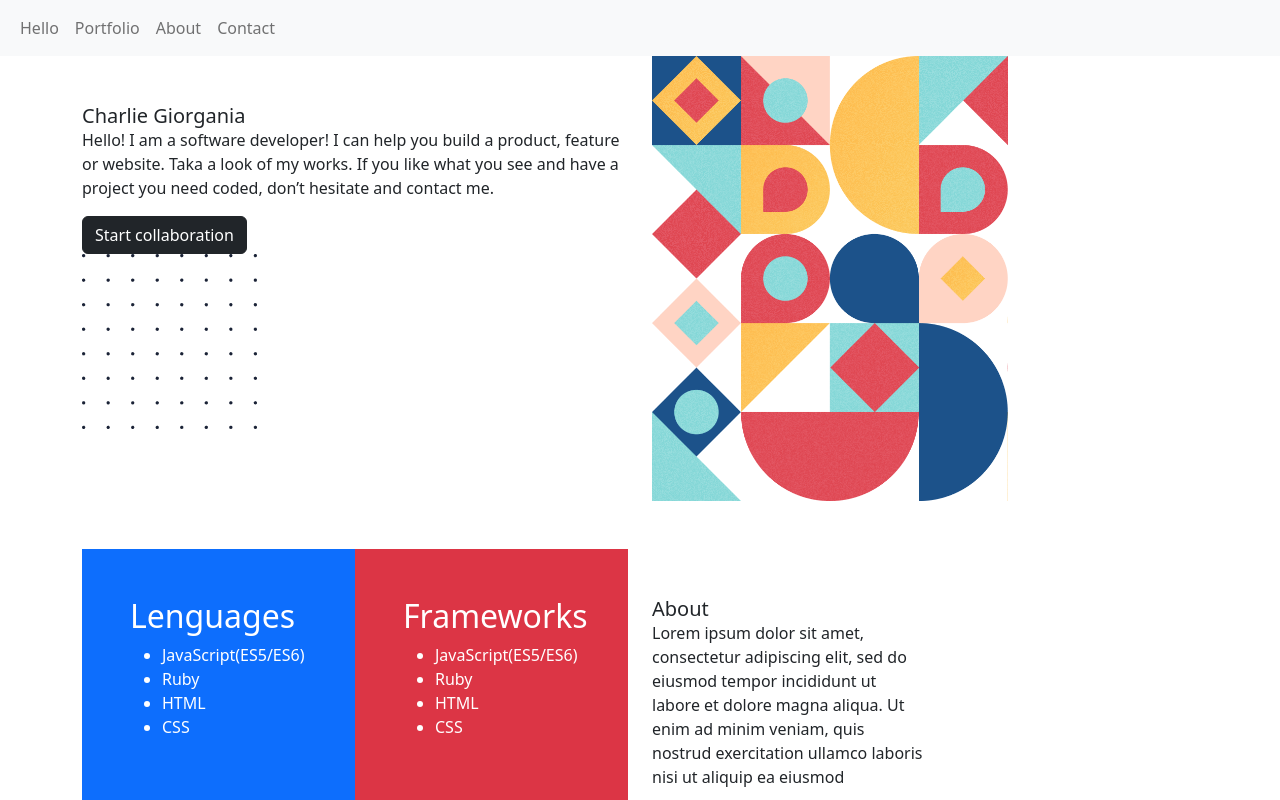
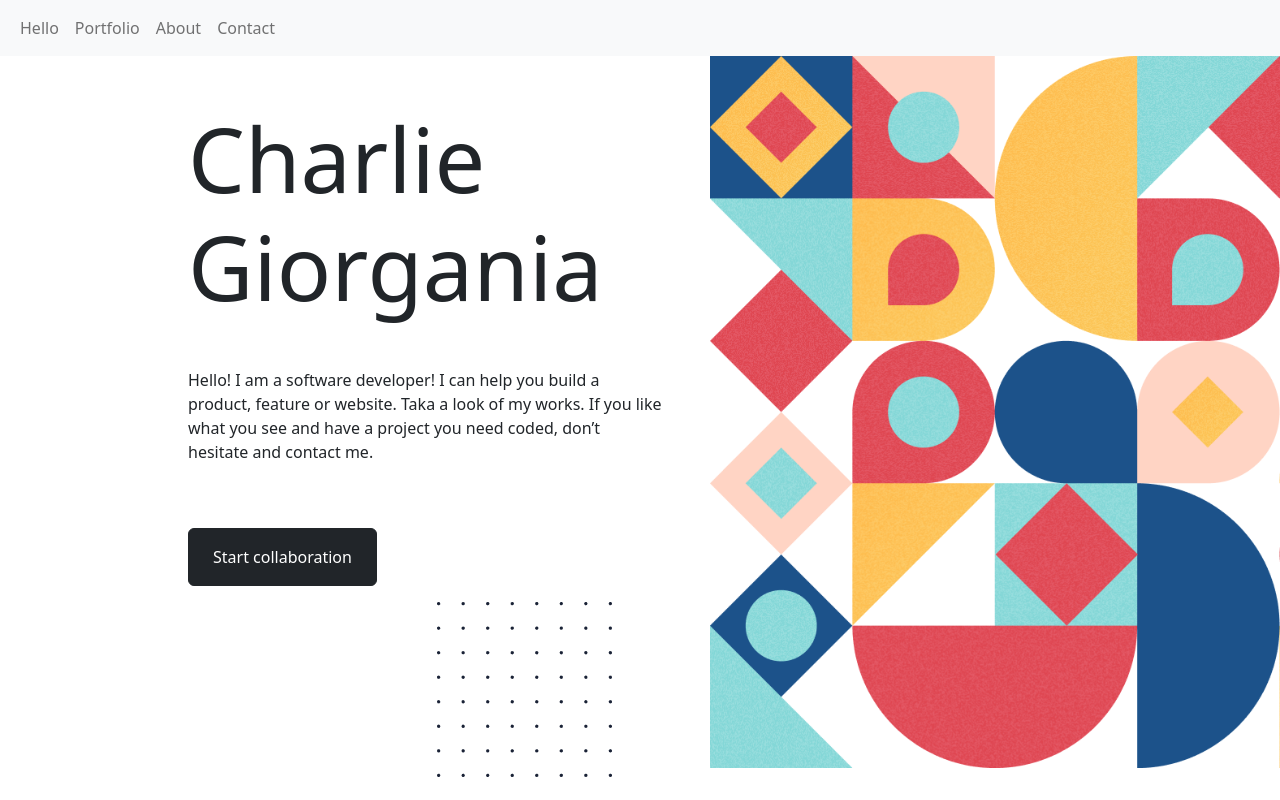
Before and after one commit to jdbs9514/Bootstrap-learned, a website: page index.html in a window 1280 px wide. Shown: the top 800 px of the page. Drawn offline with nearby package versions, Linux system fonts and the light colour scheme.

Commit message:
fix image and text positioning on 1st section

```diff
--- a/index.html
+++ b/index.html
@@ -7,6 +7,10 @@
   <meta name="viewport" content="width=device-width, initial-scale=1.0">
   <link href="https://cdn.jsdelivr.net/npm/bootstrap@5.2.0-beta1/dist/css/bootstrap.min.css" rel="stylesheet"
     integrity="sha384-0evHe/X+R7YkIZDRvuzKMRqM+OrBnVFBL6DOitfPri4tjfHxaWutUpFmBp4vmVor" crossorigin="anonymous">
+  <!-- google fonts link -->
+  <!-- <link rel="preconnect" href="https://fonts.googleapis.com">
+  <link rel="preconnect" href="https://fonts.gstatic.com" crossorigin>
+  <link href="https://fonts.googleapis.com/css2?family=Inter&family=Playfair+Display&display=swap" rel="stylesheet"> -->
   <title>Template 5</title>
 </head>
 
@@ -29,25 +33,27 @@
   </nav>
 
   <section>
-    <div class="container">
+    <div class="container me-0">
+      <!-- style="height:860px"  style="font-size:90px" -->
       <div class="row">
-        <div class="col-sm-6 mt-5">
-          <!-- <div class="card" style="width: 18rem;">
-            <div class="card-body"> -->
-          <h5 class="card-title">Charlie Giorgania</h5>
-          <p class="card-text">Hello! I am a software developer! I can help you build a product, feature or website.
+        <div class="col-sm-6 pt-5 px-5">
+          <h1 class="card-title" style="font-size:90px">Charlie <br> Giorgania</h1>
+          <p class="card-text py-5">Hello! I am a software developer! I can help you build a product, feature or
+            website.
             Taka a look of my works.
             If you like what you see and have a project you need coded, don’t hesitate and contact me.</p>
-          <a href="#" class="btn btn-dark">Start collaboration</a>
-          <div class="col- align-self-end">
-            <img src="images/image_dots.png" alt="...">
+          <a href="#" class="btn btn-dark mb-3 px-4 py-3">Start collaboration</a>
+
+          <div class="container-fluid">
+            <div class="row">
+              <div class="col"></div>
+              <div class="col align-self-end">
+                <img src="images/image_dots.png" class="img-fluid" alt="...">
               </div>
             </div>
-
-
-
-
-        <div class="col-lg-4">
+          </div>
+        </div>
+        <div class="col p-0">
           <img src="images/imagebg.png" class="img-fluid" alt="...">
         </div>
       </div>
@@ -97,7 +103,9 @@
             <!-- <div class="card" style="width: 18rem;">
                   <div class="card-body"> -->
             <h5 class="card-title">About</h5>
-                <p class="card-text">Lorem ipsum dolor sit amet, consectetur adipiscing elit, sed do eiusmod tempor incididunt ut labore et dolore magna aliqua. Ut enim ad minim veniam, quis nostrud exercitation ullamco laboris nisi ut aliquip ea eiusmod</p>
+            <p class="card-text">Lorem ipsum dolor sit amet, consectetur adipiscing elit, sed do eiusmod tempor
+              incididunt ut labore et dolore magna aliqua. Ut enim ad minim veniam, quis nostrud exercitation ullamco
+              laboris nisi ut aliquip ea eiusmod</p>
             <a href="#" class="btn btn-dark">Get mi CV</a>
           </div>
         </div>
```
Lines whose indentation alone changed are shown as unchanged.
